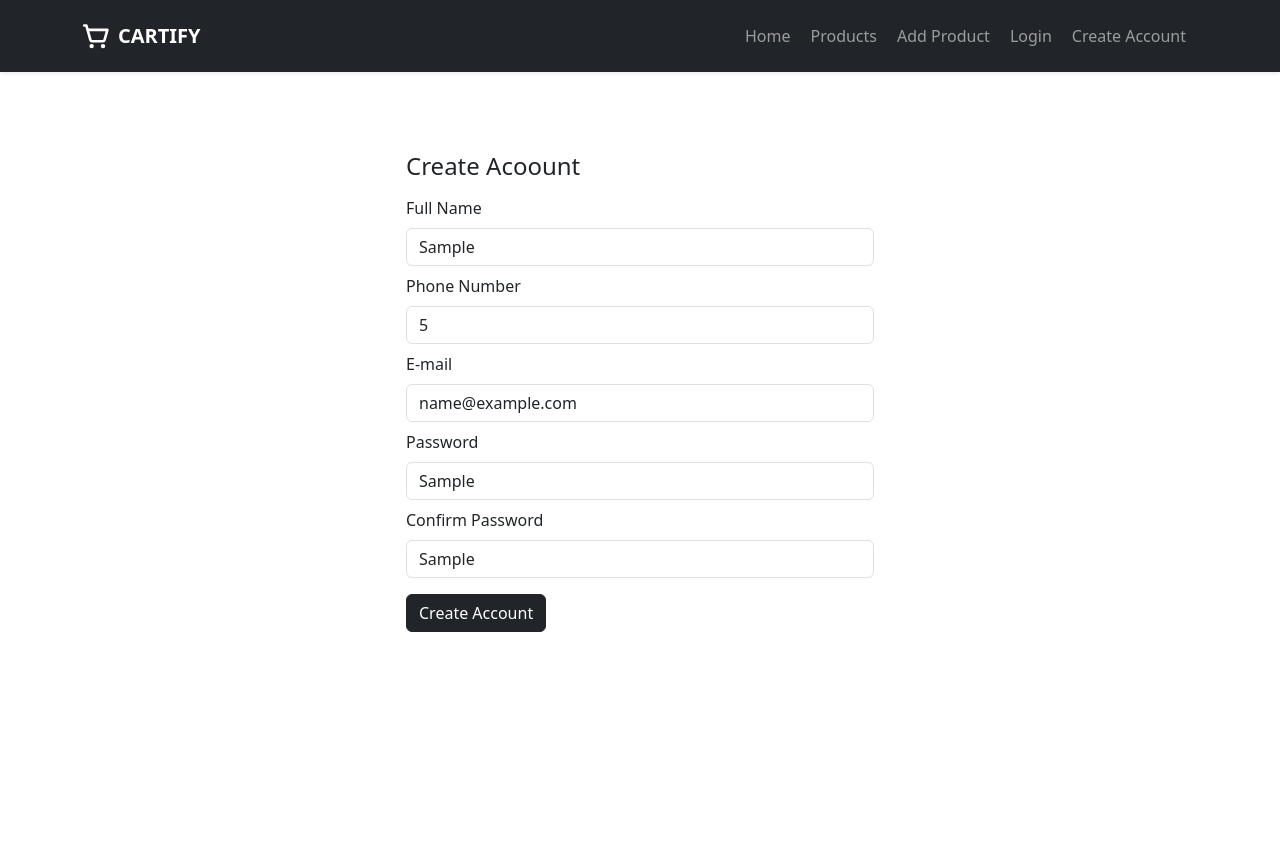
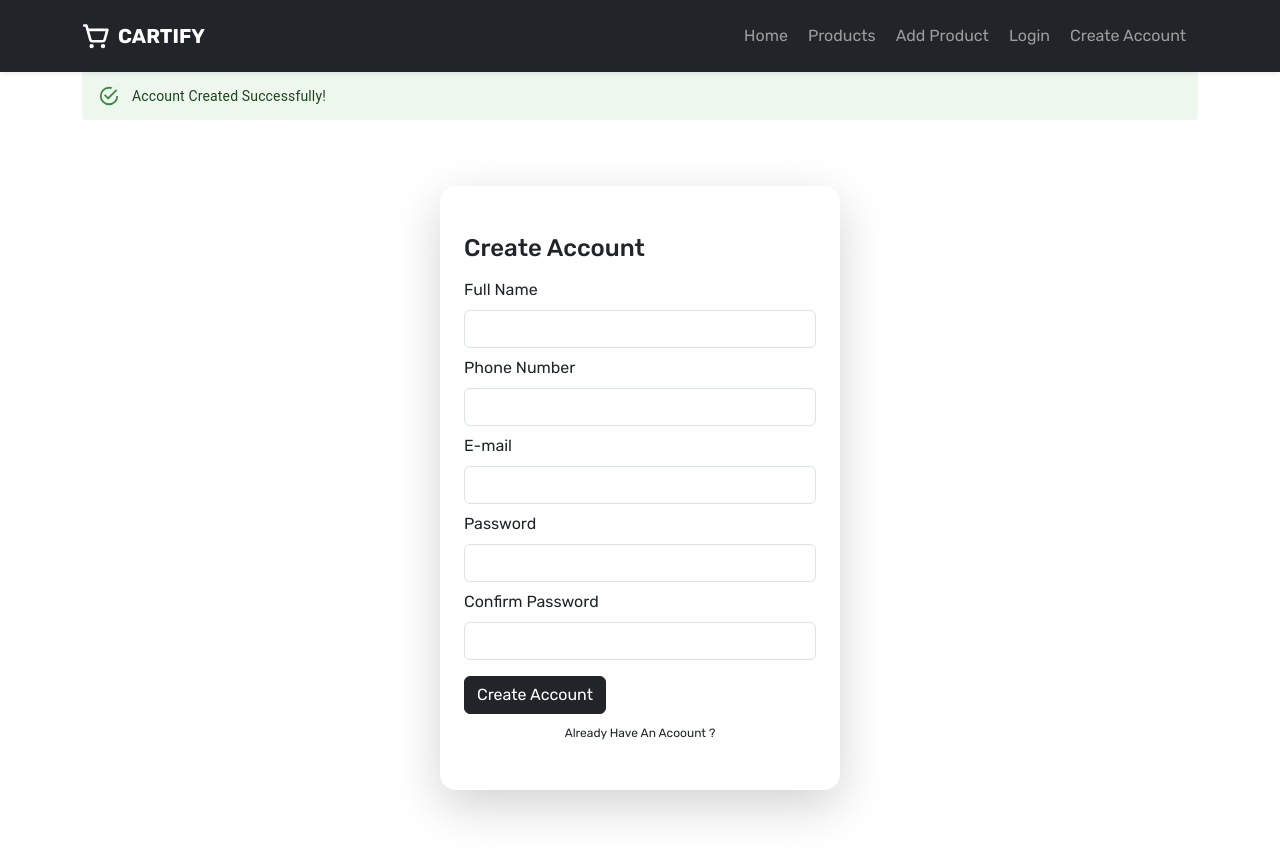
Before and after one commit to Anbarasan-k-20/Cartify-E-Commerce-website, a React (Vite) app in the folder frontend/: page /createaccount in a window 1280 px wide. Both pictures are taken after typing "Sample", "5", "name@example.com", "Sample", "Sample" into the empty fields and a click on the button "Create Account". Before the commit the page ends 800 px from the top, so only its background shows below. Built offline with nearby package versions, Linux system fonts and the light colour scheme.

Commit message:
sign up , sign in and add product Module UI completed

```diff
--- a/frontend/src/App.css
+++ /dev/null
@@ -1,3 +0,0 @@
-/* .product-wrapper {
-  width: 100vw;
-} */
--- a/frontend/src/components/Products.jsx
+++ b/frontend/src/components/Products.jsx
@@ -28,7 +28,7 @@ const Products = () => {
     return (
       <>
         <div className="container mt-4">
-          <h2 className="text-center mb-4">Products</h2>
+          <h2 className="mb-4">Products</h2>
           <div className="row">
             {products.map((product, index) => (
               <div className="col-md-4 mb-4" key={index}>
--- a/frontend/src/index.css
+++ b/frontend/src/index.css
@@ -1,5 +1,5 @@
 body {
-  font-family: "Rubik", sans-serif;
-  font-optical-sizing: auto;
-  font-style: normal;
+  font-family: "Rubik", sans-serif !important;
+  font-optical-sizing: auto !important;
+  font-style: normal !important;
 }
--- a/frontend/src/pages/AddProduct.jsx
+++ b/frontend/src/pages/AddProduct.jsx
@@ -1,39 +1,80 @@
 import { MdOutlineAddShoppingCart } from "react-icons/md";
 import { IoMdAdd } from "react-icons/io";
 import { useState } from "react";
+import Alert from "@mui/material/Alert";
+
 const AddProduct = () => {
   const [values, setValues] = useState({
     id: "",
     title: "",
-    price: 0,
+    price: "",
     description: "",
     category: "",
     rating: {
-      rate: 0,
-      count: 0,
+      rate: "",
+      count: "",
     },
   });
+  const [success, setSuccess] = useState(false);
   let handleChange = (e) => {
     let { name, value } = e.target;
-
-    setValues({
-      ...values,
-      [name]: value,
-    });
+    if (name === "rate" || name === "count") {
+      setValues((prev) => ({
+        ...prev,
+        rating: {
+          ...prev.rating,
+          [name]: value,
+        },
+      }));
+    } else {
+      setValues({
+        ...values,
+        [name]: value,
+      });
+    }
   };
 
   let handleSubmit = () => {
+    if (
+      !values.title ||
+      !values.price ||
+      !values.description ||
+      !values.category
+    ) {
+      alert("Please Fill Fields");
+      return;
+    }
+    setSuccess(true);
     console.log(values);
+    setValues({
+      id: "",
+      title: "",
+      price: "",
+      description: "",
+      category: "",
+      rating: {
+        rate: "",
+        count: "",
+      },
+    });
+    setTimeout(() => {
+      setSuccess(false);
+    }, 3000);
   };
 
   return (
     <>
       <div
-        className="container d-flex justify-content-center align-items-center"
+        className="container d-flex justify-content-center align-items-center my-5"
         style={{ minHeight: "80vh" }}
       >
+        {success && (
+          <Alert severity="success" className="mb-3">
+            Product Added Successfully!
+          </Alert>
+        )}
         <div
-          className="d-flex flex-column w-100 px-3 "
+          className="d-flex flex-column w-100 px-3 shadow-lg py-5 px-4 rounded-4"
           style={{ maxWidth: "500px" }}
         >
           <h4 className="my-3">
@@ -74,14 +115,14 @@ const AddProduct = () => {
           <input
             type="number"
             onChange={handleChange}
-            name="ratings.rate"
+            name="rate"
             className="form-control"
           />
           <label className="form-label my-2">Count</label>
           <input
             type="number"
             onChange={handleChange}
-            name="ratings.count"
+            name="count"
             className="form-control"
           />
           <label className="form-label my-2">Product Images </label>
--- a/frontend/src/pages/CreateAccount.jsx
+++ b/frontend/src/pages/CreateAccount.jsx
@@ -1,39 +1,149 @@
+import { useState } from "react";
+import { useNavigate } from "react-router-dom";
+import Alert from "@mui/material/Alert";
+
+import { GiFallDown } from "react-icons/gi";
+
 const CreateAccount = () => {
-  let handleSubmit = (e) => {
+  const [alertMsg, setAlertMsg] = useState(false);
+  const [create, setCreate] = useState({
+    fullname: "",
+    phone: "",
+    email: "",
+    password: "",
+    confirmpassword: "",
+  });
+
+  let handlechange = (e) => {
+    let { name, value } = e.target;
+
+    setCreate({
+      ...create,
+      [name]: value,
+    });
+  };
+
+  const handleSubmit = (e) => {
     e.preventDefault();
-    console.log(e);
+
+    if (
+      !create.fullname ||
+      !create.phone ||
+      !create.email ||
+      !create.password ||
+      !create.confirmpassword
+    ) {
+      alert("Please fill all fields");
+      return;
+    }
+
+    if (create.password !== create.confirmpassword) {
+      alert("Passwords do not match");
+      return;
+    }
+
+    console.log("Account created:", create);
+    setAlertMsg(true);
+
+    setCreate({
+      fullname: "",
+      phone: "",
+      email: "",
+      password: "",
+      confirmpassword: "",
+    });
+
+    setTimeout(() => {
+      setAlertMsg(false);
+    }, 3000);
   };
+
+  const navigate = useNavigate();
   return (
+    <>
+      <div className="container">
+        {alertMsg && (
+          <Alert severity="success" className="mb-3">
+            Account Created Successfully!
+          </Alert>
+        )}
         <div
-      className="container d-flex justify-content-center align-items-center"
+          className="d-flex justify-content-center align-items-center my-5"
           style={{ minHeight: "80vh" }}
         >
           <div
-        className="d-flex flex-column w-100 px-3 "
-        style={{ maxWidth: "500px" }}
+            className="d-flex flex-column w-100 px-3 shadow-lg py-5 px-4 rounded-4"
+            style={{ maxWidth: "400px" }}
           >
             <form>
-          <h4>Create Acoount</h4>
+              <h4>Create Account</h4>
               <label className="form-label my-2">Full Name</label>
-          <input className="form-control" type="text" />
+              <input
+                className="form-control"
+                value={create.fullname}
+                name="fullname"
+                onChange={handlechange}
+                type="text"
+              />
               <label className="form-label my-2">Phone Number</label>
-          <input className="form-control" type="number" />
+              <input
+                className="form-control"
+                value={create.phone}
+                name="phone"
+                onChange={handlechange}
+                type="number"
+              />
               <label className="form-label my-2">E-mail</label>
-          <input className="form-control" type="email" />
+              <input
+                className="form-control"
+                value={create.email}
+                name="email"
+                onChange={handlechange}
+                type="email"
+              />
               <label className="form-label my-2">Password</label>
-          <input className="form-control" type="text" />
+              <input
+                className="form-control"
+                value={create.password}
+                name="password"
+                onChange={handlechange}
+                type="text"
+              />
               <label className="form-label my-2">Confirm Password</label>
-          <input className="form-control" type="text" />
+              <input
+                className="form-control"
+                value={create.confirmpassword}
+                name="confirmpassword"
+                onChange={handlechange}
+                type="text"
+              />
               <button
                 onClick={handleSubmit}
                 className="btn btn-dark mt-3"
+                onChange={handlechange}
                 type="submit"
               >
                 Create Account
               </button>
             </form>
+            <a
+              style={{
+                textAlign: "center",
+                textDecoration: null,
+                fontSize: "12px",
+                marginTop: "10px",
+              }}
+              type="button"
+              onClick={() => {
+                navigate("/login");
+              }}
+            >
+              Already Have An Acoount ?
+            </a>
           </div>
         </div>
+      </div>
+    </>
   );
 };
 
--- a/frontend/src/pages/Login.jsx
+++ b/frontend/src/pages/Login.jsx
@@ -1,14 +1,18 @@
 import React from "react";
-let handleClick = () => {};
+import { useNavigate } from "react-router-dom";
 const Login = () => {
+  let navigate = useNavigate(); //  min-vh-100
   return (
     <>
-      <div className="container justify-content-center px-5 align-items-center min-vh-100">
+      <div
+        className="container d-flex justify-content-center align-items-center"
+        style={{ minHeight: "80vh" }}
+      >
         <div
-          className="card shadow-lg mt-5 py-5 px-4"
-          style={{ maxWidth: "300px", margin: "auto" }}
+          className="d-flex flex-column w-100 px-4 shadow-lg py-5 px-4 rounded-4"
+          style={{ maxWidth: "350px" }}
         >
-          <h4 className="text-center my-3">Login Form</h4>
+          <h4 className="pb-3">Login Form</h4>
           <label className="my-2">User Name</label>
           <input className="form-control my-1" type="text" />
           <label className="my-2" htmlFor="">
@@ -25,7 +29,9 @@ const Login = () => {
               marginTop: "10px",
             }}
             type="button"
-            onClick={handleClick}
+            onClick={() => {
+              navigate("/createaccount");
+            }}
           >
             Don't Have An Account
           </a>
```
Also changed, not shown: package.json (+20 -1 lines). Lines whose indentation alone changed are shown as unchanged.
